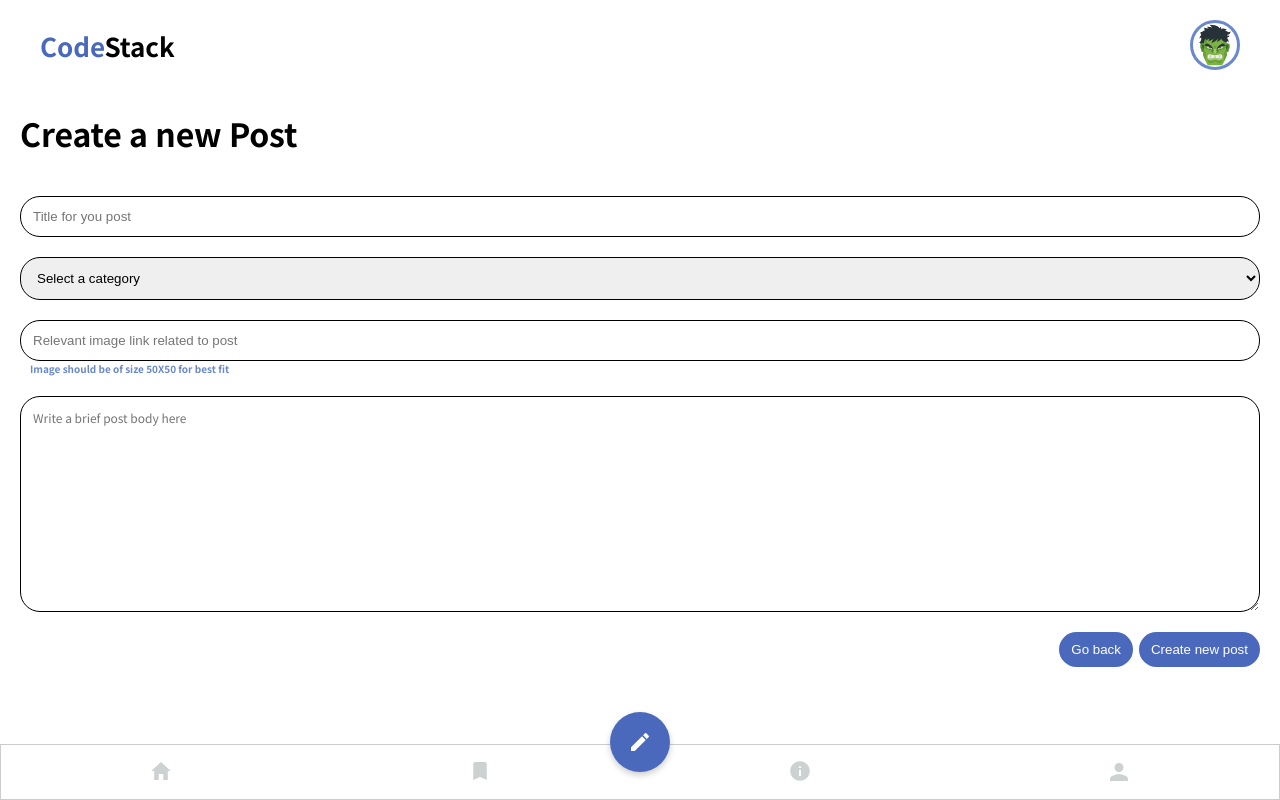
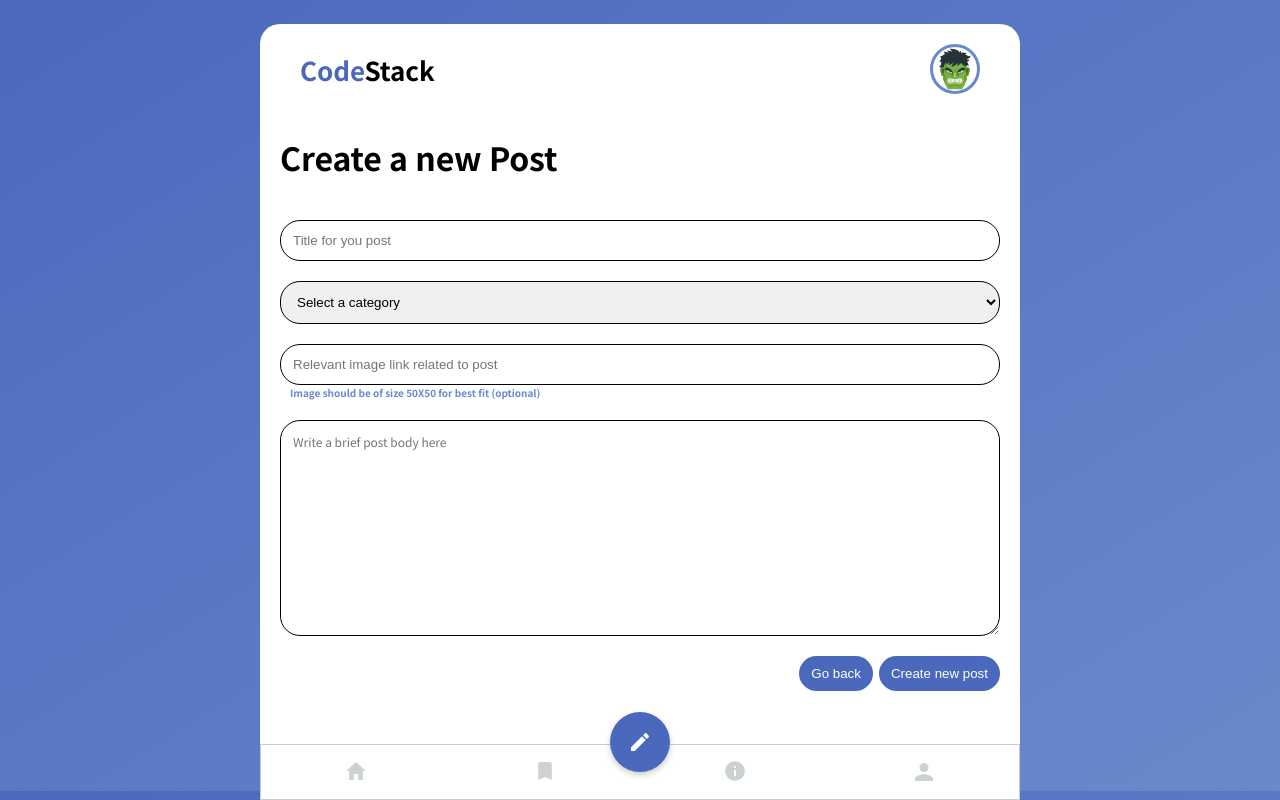
Before and after one commit to manasvi-pandey/code-stack, a React (Create React App) app: page /create in a window 1280 px wide. Built offline with nearby package versions, Linux system fonts and the light colour scheme; no server answers.

Commit message:
Fixed scrollbar for cross browsers

```diff
--- a/src/App.js
+++ b/src/App.js
@@ -1,3 +1,4 @@
+import styled from 'styled-components';
 import Navbar from "./components/Navbar/Navbar";
 import HomeContainer from "./containers/HomeContainer";
 import AboutContainer from "./containers/AboutContainer";
@@ -13,8 +14,20 @@ import AuthProvider from "./store/auth-context";
 
 import { Route, Switch, Redirect } from "react-router-dom";
 
+const ApplicationWrapper = styled.div`
+  max-width: 760px;
+  margin: auto;
+  background: #fff;
+  border-radius: 2rem 2rem 0 0;
+
+  @media only screen and (max-width: 760px) {
+    border-radius: 0;
+  }
+`;
+
 function App() {
   return (
+    <ApplicationWrapper>
       <AuthProvider>
         <Navbar />
         <Switch>
@@ -41,6 +54,7 @@ function App() {
         </Switch>
         <Footer />
       </AuthProvider>
+    </ApplicationWrapper>
   );
 }
 
--- a/src/components/Footer/Footer.styles.js
+++ b/src/components/Footer/Footer.styles.js
@@ -5,6 +5,7 @@ const FooterWrapper = styled.footer`
   position: fixed;
   bottom: 0;
   width: 100%;
+  max-width: 760px;
   height: 5.6rem;
   border: 1px solid rgba(0, 0, 0, 0.2);
   display: flex;
--- a/src/containers/PostActionsContainer.jsx
+++ b/src/containers/PostActionsContainer.jsx
@@ -8,7 +8,7 @@ import { v4 as uuidv4 } from "uuid";
 import { AuthContext } from "../store/auth-context";
 
 const PostActionsWrapper = styled.div`
-  padding: 2rem;
+  padding: 2rem 2rem 10rem 2rem;
   font-family: "Noto Sans JP", sans-serif;
 
   .container_title {
@@ -72,9 +72,19 @@ export default function PostActionsContainer({ match }) {
   const [formErrors, setFormErrors] = useState({
     title: false,
     category: false,
-    image: false,
     body: false,
   });
+
+  /* Default image for each category, will be used if user does not provide an image */
+  const defaultPostImages = {
+    JavaScript:
+      "https://cdn.freebiesupply.com/logos/large/2x/javascript-logo-png-transparent.png",
+    TypeScript: "https://bestofjs.org/logos/typescript.svg",
+    Laravel:
+      "http://gatelogsystems.com/wp-content/uploads/2020/07/laravel-icon.png",
+    ReactJS: "https://cdn.iconscout.com/icon/free/png-512/react-1-282599.png",
+    PHP: "https://equestsolutions.net/wp-content/uploads/2014/08/php-logo.jpg",
+  };
 
   const { authUser } = useContext(AuthContext);
 
@@ -125,7 +135,7 @@ export default function PostActionsContainer({ match }) {
         category: postCategory.current.value,
         created_at: new Date(),
         id: uid,
-        image: postImage.current.value,
+        image: postImage.current.value !== "" ? postImage.current.value : defaultPostImages[postCategory.current.value],
         slug: slugExistsInDB ? newUniqueSlug(slug) : slug,
         title: postTitle.current.value,
       })
@@ -162,7 +172,7 @@ export default function PostActionsContainer({ match }) {
   }
 
   function runFormValidator() {
-    setFormErrors({ title: false, category: false, image: false, body: false });
+    setFormErrors({ title: false, category: false, body: false });
     if (postTitle.current.value === "") {
       setError("title");
       return false;
@@ -170,11 +180,6 @@ export default function PostActionsContainer({ match }) {
 
     if (postCategory.current.value === "") {
       setError("category");
-      return false;
-    }
-
-    if (postImage.current.value === "") {
-      setError("image");
       return false;
     }
 
@@ -218,9 +223,9 @@ export default function PostActionsContainer({ match }) {
           placeholder="Relevant image link related to post"
           id="post-image"
           ref={postImage}
-          style={{ borderColor: formErrors.image ? "red" : "inherit" }}
+          style={{ borderColor: "inherit" }}
         />
-        <small>Image should be of size 50X50 for best fit</small>
+        <small>Image should be of size 50X50 for best fit (optional)</small>
         <textarea
           placeholder="Write a brief post body here"
           rows="10"
--- a/src/containers/SingleBlogContainer.jsx
+++ b/src/containers/SingleBlogContainer.jsx
@@ -42,8 +42,8 @@ const SingleBlogWrapper = styled.div`
 
     .post_area-image {
       margin-top: 2.2rem;
-      height: 20rem;
       width: 100%;
+      max-width: 40rem;
       border-radius: 1rem;
 
       img {
--- a/src/index.css
+++ b/src/index.css
@@ -24,3 +24,14 @@
 html {
   font-size: 62.5%;
 }
+
+body {
+  padding-top: 2.4rem;
+  background: linear-gradient(to right bottom, var(--color-2), var(--color-1));
+}
+
+@media only screen and (max-width: 760px) {
+  body {
+    padding-top: 0;
+  }
+}
```
Lines whose indentation alone changed are shown as unchanged.
